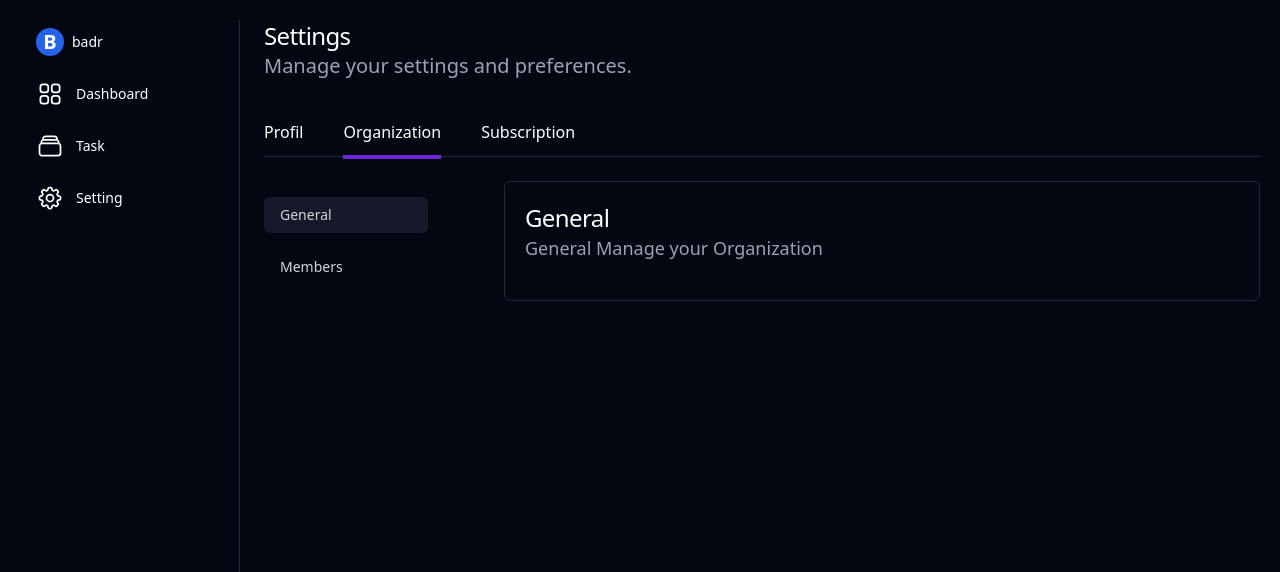
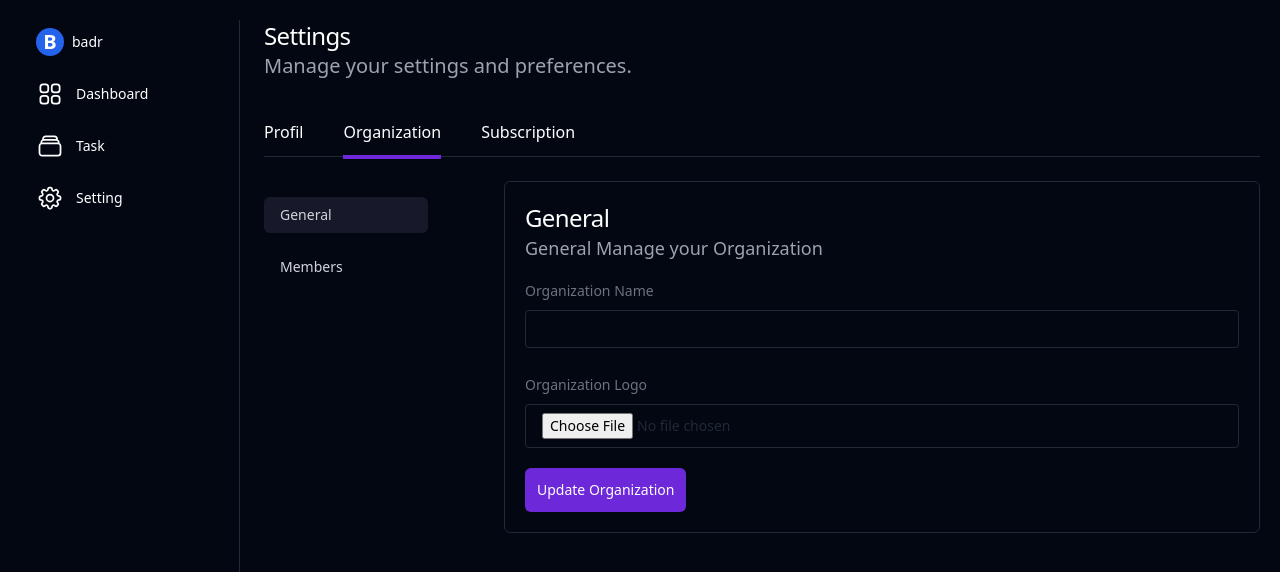
Before and after one commit to elghanbibadr/makerkit1, a React (Vite) app: page /dashboard/settings/organization in a window 1280 px wide. Shown: the top 572 px of the page. Built offline with nearby package versions, Linux system fonts and the light colour scheme.

Commit message:
created the content for the organization general page

```diff
--- a/src/pages/settings/organization/OrganizationGeneralPage.jsx
+++ b/src/pages/settings/organization/OrganizationGeneralPage.jsx
@@ -1,3 +1,5 @@
+import Button from "../../../ui/Button";
+
 const OrganizationGeneralPage = () => {
   return (
     <div>
@@ -7,6 +9,32 @@ const OrganizationGeneralPage = () => {
           General Manage your Organization
         </p>
       </div>
+      <div className="mt-4">
+        <label className="small-title " htmlFor="organizationName">
+          Organization Name
+        </label>
+        <input
+          className="input block w-full "
+          id="organizationName"
+          name="organizationName"
+          type="text"
+        />
+      </div>
+
+      <div className="mt-6">
+        <label className="small-title " htmlFor="organizationlogo">
+          Organization Logo
+        </label>
+        <input
+          className="input block w-full "
+          id="organizationlogo"
+          name="organizationlogo"
+          type="file"
+        />
+      </div>
+      <Button className="bg-darkPink mt-5 text-white p-3 rounded-md text-sm">
+        Update Organization
+      </Button>
     </div>
   );
 };
--- a/src/pages/settings/profil/ProfilPasswordPage.jsx
+++ b/src/pages/settings/profil/ProfilPasswordPage.jsx
@@ -1,3 +1,5 @@
+import Button from "../../../ui/Button";
+
 const ProfilPasswordPage = () => {
   return (
     <div>
@@ -7,6 +9,32 @@ const ProfilPasswordPage = () => {
           Update your password
         </p>
       </div>
+      <div className="mt-4">
+        <label className="small-title " htmlFor="newpassword">
+          Your New Password
+        </label>
+        <input
+          className="input block w-full "
+          id="newpassword"
+          name="newpassword"
+          type="password"
+        />
+      </div>
+
+      <div className="mt-6">
+        <label className="small-title " htmlFor="repeatedpassword">
+          Repeat Password
+        </label>
+        <input
+          className="input block w-full "
+          id="repeatedpassword"
+          name="repeatedpassword"
+          type="password"
+        />
+      </div>
+      <Button className="bg-darkPink mt-5 text-white p-3 rounded-md text-sm">
+        Update Password Address
+      </Button>
     </div>
   );
 };
```
